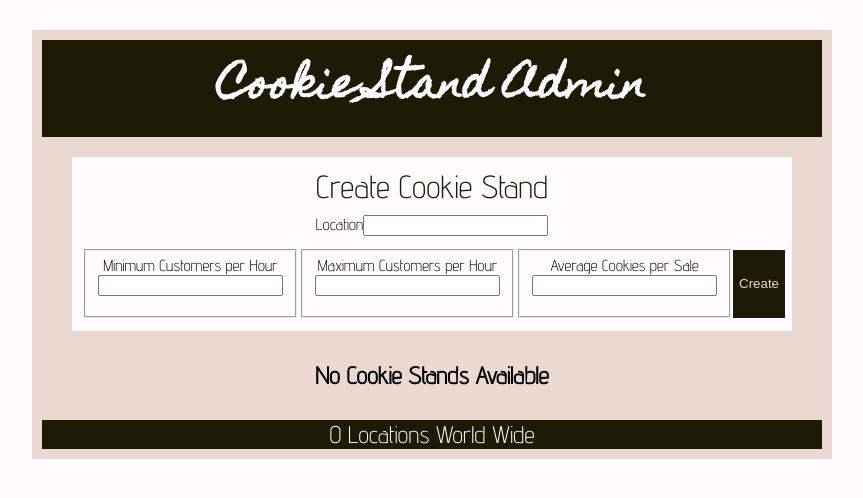
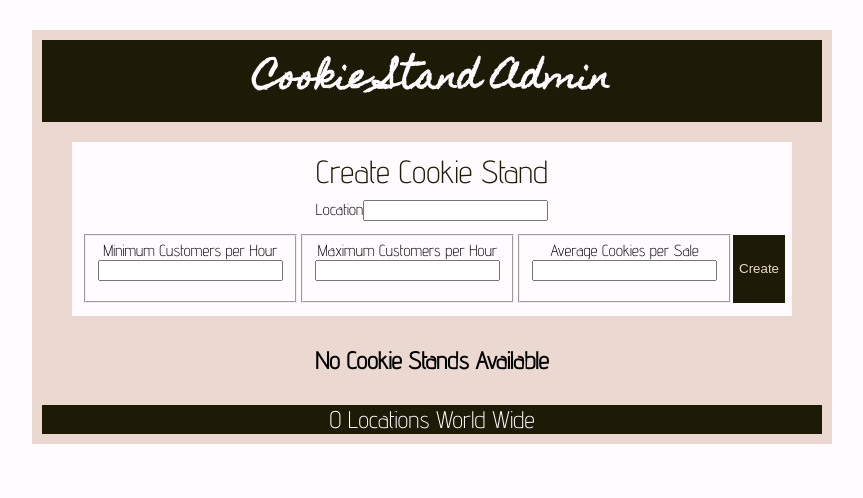
Before and after one commit to JustinHamerly/CookieStandTycoonLab, a React (Create React App) app: page / in a window 1280 px wide. Shown: the top 498 px of the page, without its empty margins (208-1071 px from the left). Built offline with nearby package versions, Linux system fonts and the light colour scheme; a web font is replaced by a local one.

Commit message:
fixed linter errors for netlify

```diff
--- a/src/App.css
+++ b/src/App.css
@@ -37,7 +37,7 @@ form {
 
 h1{
   font-family: 'Homemade Apple', cursive;
-  font-size: 30pt;
+  font-size: 25pt;
   margin: 10px;
   padding: 5px;
   color:#FFFBFF;
```
